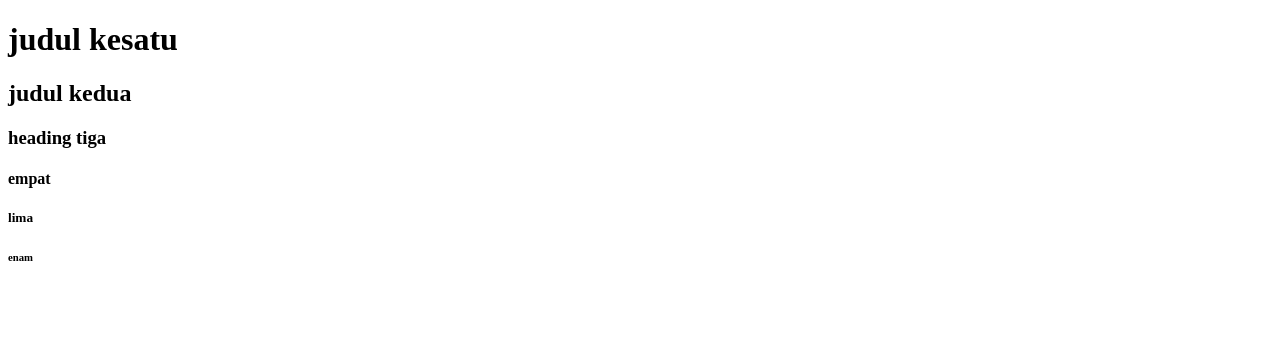
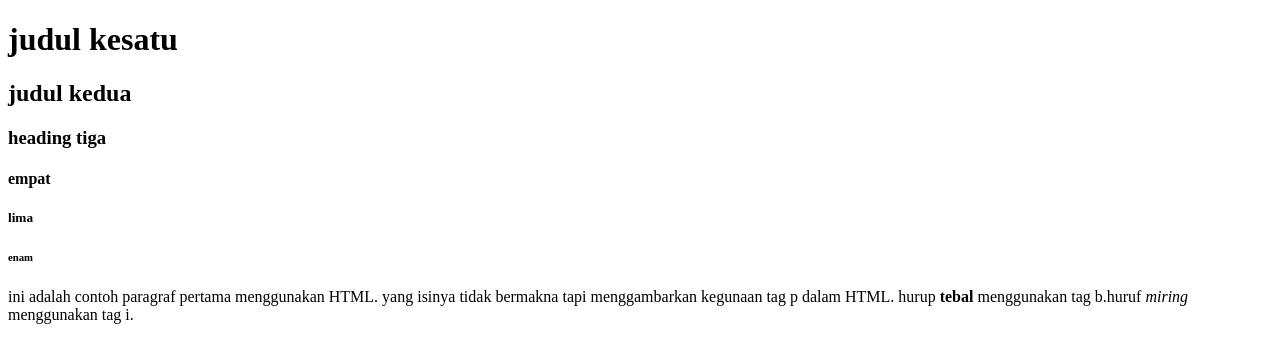
Before and after one commit to Sitiepi/latihan2, a plain HTML site: page index.html in a window 1280 px wide. Drawn offline with Linux system fonts and the light colour scheme.

Commit message:
menambah paragraf tag tebal dan miring

```diff
--- a/index.html
+++ b/index.html
@@ -15,5 +15,5 @@
 <h5>lima</h5>
 <h6>enam</h6>
 </body>
-
+<p>ini adalah contoh paragraf pertama menggunakan HTML. yang isinya tidak bermakna tapi menggambarkan kegunaan tag p dalam HTML. hurup <b>tebal</b> menggunakan tag b.huruf <i> miring</i> menggunakan tag i.</p>
 </html>
```
